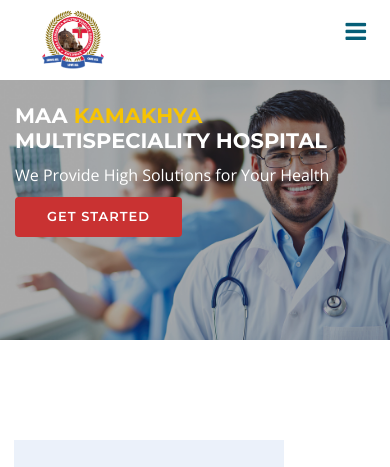
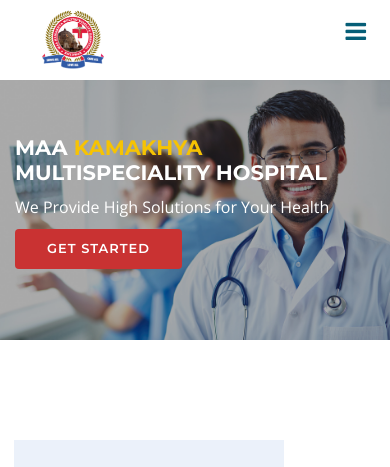
Before and after one commit to indaiexp/maakamakhya, a plain HTML site: page maakamakhya/index.html in a window 390 px wide. Shown: the top 467 px of the page. Drawn offline with nearby package versions, Linux system fonts and the light colour scheme; grey boxes are pictures that could not be loaded; files whose address does not match are found by name.

Commit message:
Update style.css

```diff
--- a/maakamakhya/css/style.css
+++ b/maakamakhya/css/style.css
@@ -1,5 +1,5 @@
 /*
-  Theme Name: Indai
+  Theme Name: indai
   Theme URL: https://bootstrapmade.com/pankaj-multipurpose-bootstrap-business-template/
   Author: BootstrapMade.com
   License: https://bootstrapmade.com/license/
@@ -1608,7 +1608,7 @@ h6 {
     text-align: left;
     padding-top: 15px;
     left: 0;
-    top: 22%;
+    top: 30%;
     width: 100%;
   }
 
```
